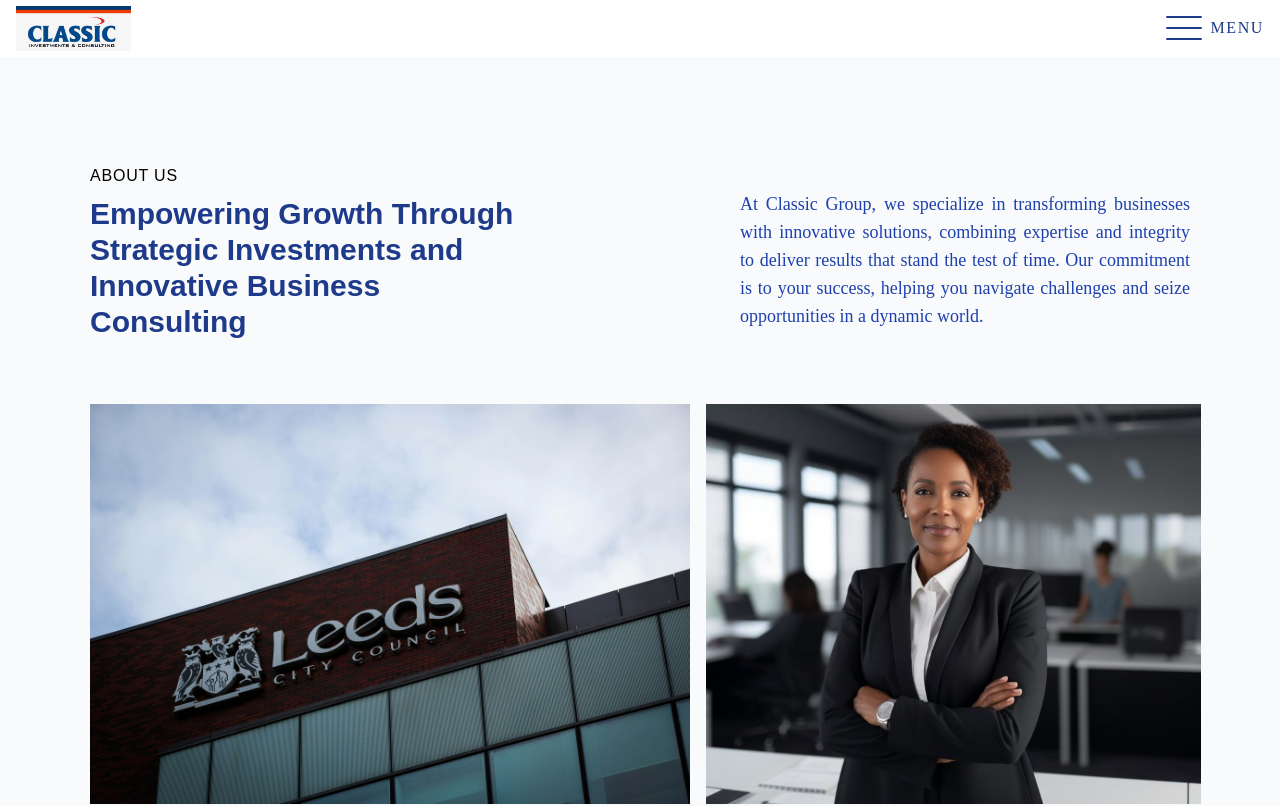
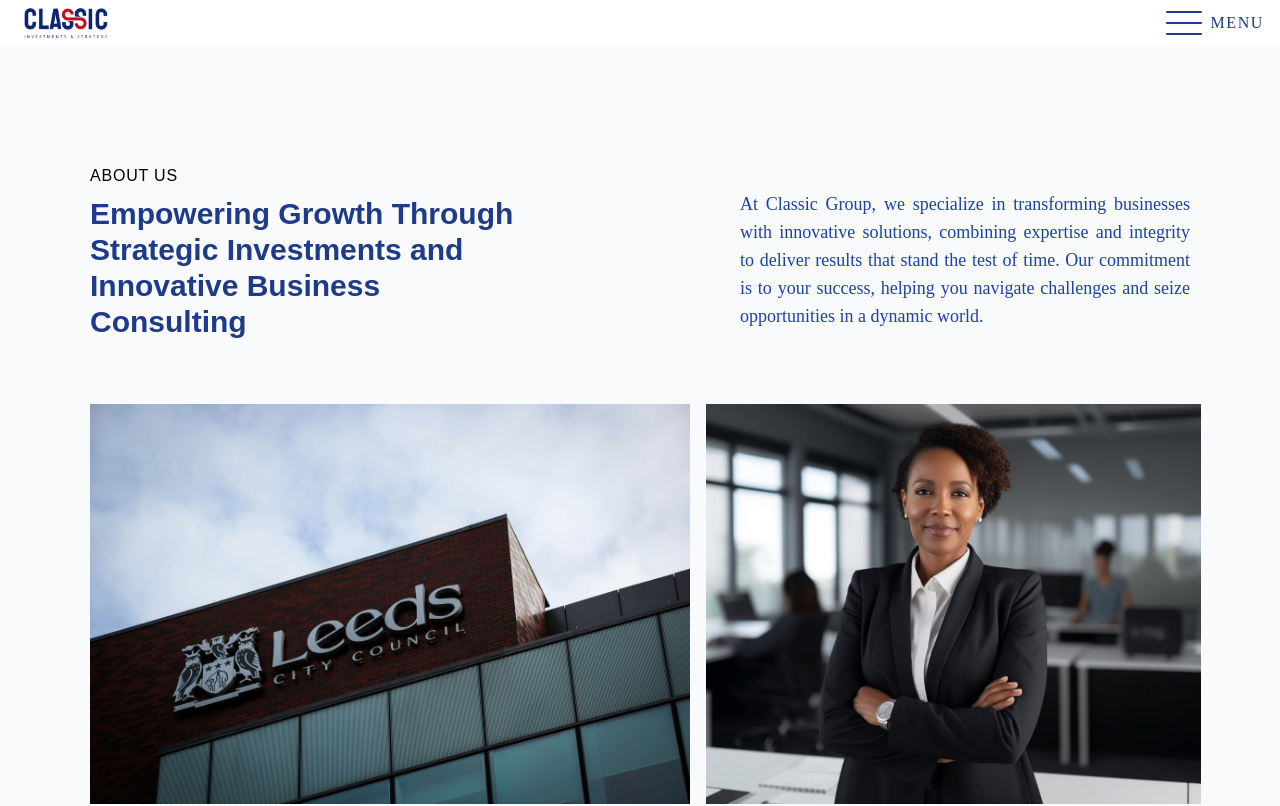
Before and after one commit to sah246ir/Landing-Page, a React (Create React App) app: page /about-us in a window 1280 px wide. Shown: the top 806 px of the page. Built offline with nearby package versions, Linux system fonts and the light colour scheme.

Commit message:
feat: new logo

```diff
--- a/src/components/Footer/FooterContent.tsx
+++ b/src/components/Footer/FooterContent.tsx
@@ -1,7 +1,7 @@
 import React from 'react'
 import SubHeading from '../SubHeading'
 import { Link } from 'react-router-dom'
-const logo = require("../../img/logo.jpg")
+const logo = require("../../img/logo.png")
 const FooterContent = () => {
     return (
         <div className='flex flex-col text-center md:text-left md:flex-row items-center md:items-start gap-3 divide-x  divide-blue-900'>
--- a/src/components/Navbar.tsx
+++ b/src/components/Navbar.tsx
@@ -2,7 +2,7 @@
 import Sidebar from './Sidebar/Sidebar'
 import HamburgerIcon from './HamburgerIcon'
 import { Link } from 'react-router-dom'
-const logo = require("../img/logo.jpg")
+const logo = require("../img/logo.png")
 const Navbar = ({ className }: { className?: string }) => {
     const [isopen, setIsOpen] = useState<boolean>(false)
     const [scrolled, setScrolled] = useState(false);
@@ -24,8 +24,8 @@
     return (
         <>
             <Sidebar setIsOpen={setIsOpen} isopen={isopen} />
-            <nav className={`w-full fixed z-50   top-0 flex justify-between items-center px-4 py-1.5 bg-white ` + className}>
-                <Link to={'/'}><img alt='' width={scrolled?75:115} src={logo} className='text-4xl font-normal transition-all duration-300' />  </Link>
+            <nav className={`w-full fixed z-50   top-0 flex justify-between items-center px-4  bg-white ` + className}>
+                <Link to={'/'}><img alt='' width={scrolled?75:100} src={logo} className='text-4xl font-normal transition-all duration-300 p-2' />  </Link>
                 <HamburgerIcon isopen={isopen} setIsOpen={setIsOpen}/>
             </nav>
         </>
```
Also changed, not shown: src/img/logo.png (added), src/img/logol.png (added).
